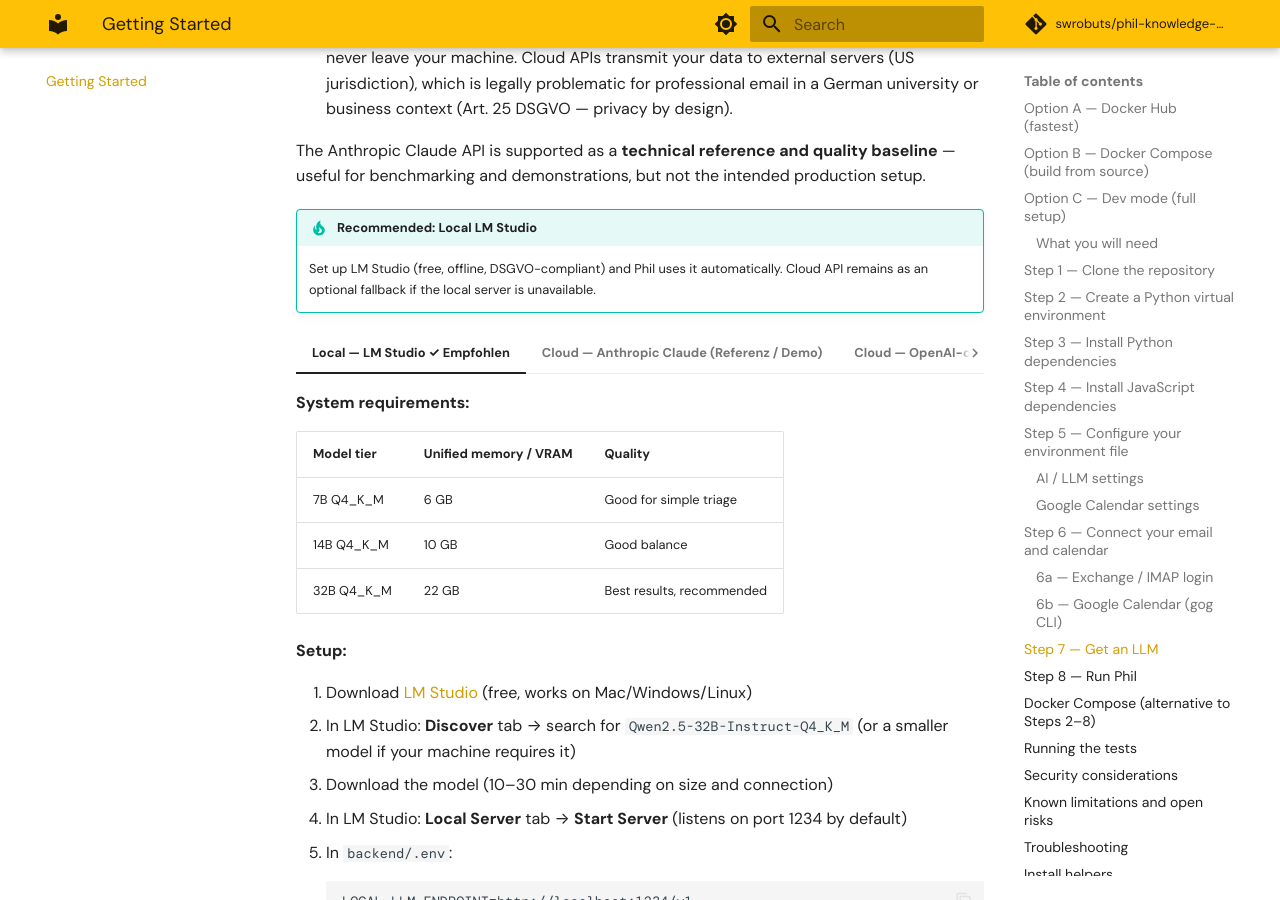
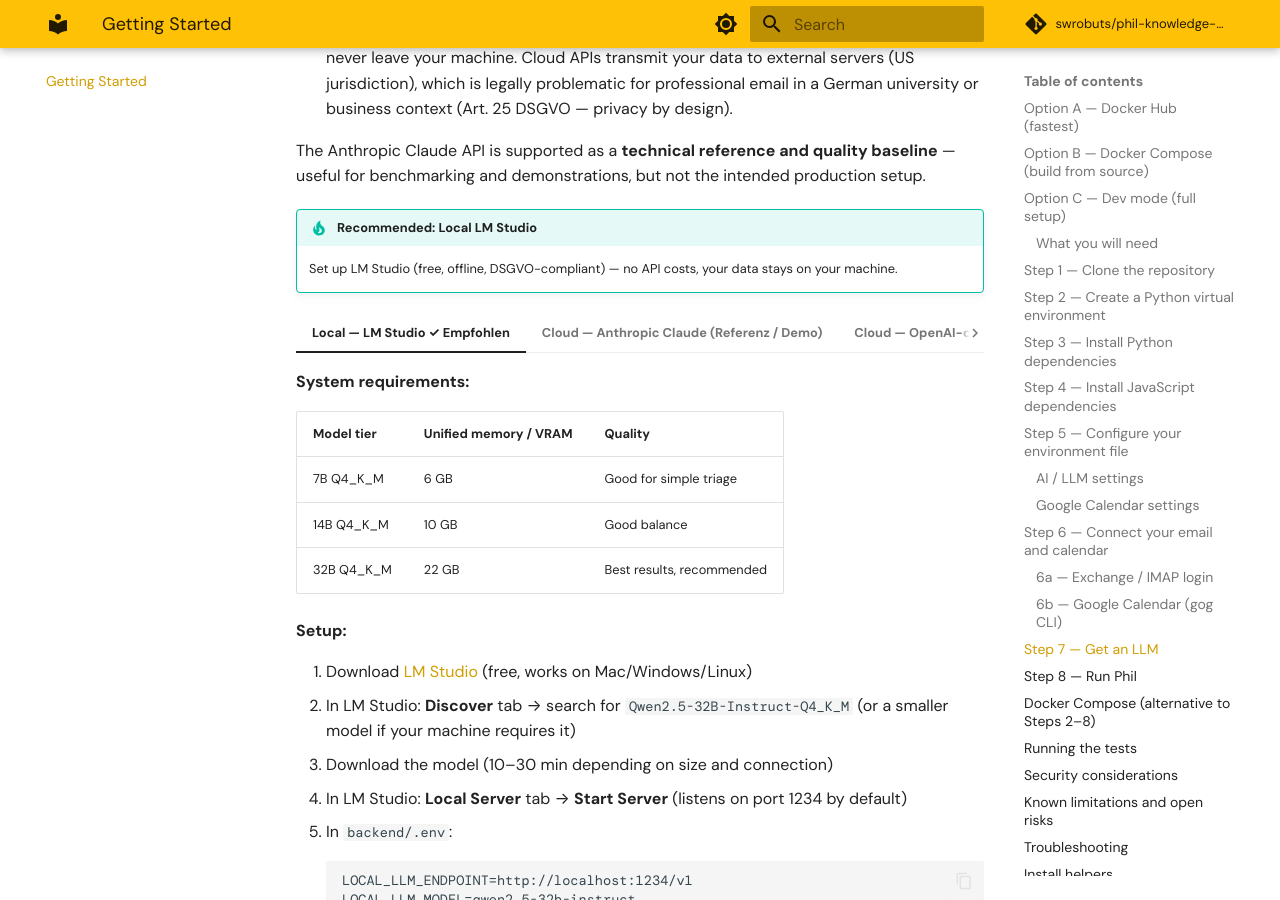
Before and after one commit to swrobuts/phil-website, an MkDocs documentation site: the page built from docs/setup.md, in a window 1280 px wide and 900 px high, scrolled down 6719 px. Built offline with MkDocs 1.6.1 and Material for MkDocs 9.7.7, drawn with Linux system fonts in a browser that asks for light colours; some web fonts are replaced; comment, search, counter and statistics services are not loaded.

Commit message:
fix: 'you decide' not Phil, remove all cloud-fallback framing

```diff
--- a/docs/setup.md
+++ b/docs/setup.md
@@ -310,7 +310,7 @@
 The Anthropic Claude API is supported as a **technical reference and quality baseline** — useful for benchmarking and demonstrations, but not the intended production setup.
 
 !!! tip "Recommended: Local LM Studio"
-    Set up LM Studio (free, offline, DSGVO-compliant) and Phil uses it automatically. Cloud API remains as an optional fallback if the local server is unavailable.
+    Set up LM Studio (free, offline, DSGVO-compliant) — no API costs, your data stays on your machine.
 
 === "Local — LM Studio ✓ Empfohlen"
 
@@ -537,7 +537,7 @@
 ??? question "LM Studio returns timeout / local LLM not responding"
     1. Open LM Studio → **Local Server** tab → confirm "Running" is shown.
     2. Test: `curl http://localhost:1234/v1/models` should return JSON.
-    3. Phil will **automatically fall back** to Anthropic if the local server is unavailable, as long as `ANTHROPIC_API_KEY` is set.
+    3. Check that `LOCAL_LLM_ENDPOINT` and `LOCAL_LLM_MODEL` are correctly set in `backend/.env`.
 
 ??? question "Frontend shows blank page or cannot reach backend"
     Confirm both servers are running: backend on port **8001**, frontend on port 5173. The frontend proxies API requests to the backend — if the backend is down, the frontend will show network errors in the browser console (F12).
--- a/index.html
+++ b/index.html
@@ -876,9 +876,9 @@
 
       <div class="tech-card reveal">
         <span class="tech-card-label">Hybrid LLM Architecture</span>
-        <h3>Cloud or local — Phil decides</h3>
-        <p>Phil's <code>LLMClient</code> class wraps both the Anthropic API and LM Studio's local OpenAI-compatible endpoint (<code>localhost:1234/v1</code>). On each request, it checks whether the local server responds within a timeout. If yes — local model, zero latency, zero cost, zero data transmission. If no — transparent fallback to the cloud.</p>
-        <p>This enables three real deployment scenarios: <strong>offline development</strong> (local model only, no internet), <strong>privacy-critical use</strong> (hospital, HR, legal — no data leaves the machine), and <strong>production with fallback</strong> (local for speed, cloud for reliability).</p>
+        <h3>Cloud or local — you decide</h3>
+        <p>Phil's <code>LLMClient</code> class supports both a local LM Studio endpoint (<code>localhost:1234/v1</code>) and the Anthropic cloud API. You configure which one to use in <code>backend/.env</code> — local is the recommended default for cost and data-privacy reasons.</p>
+        <p>This enables two real deployment scenarios: <strong>local-only</strong> (open-source model, no internet required, fully DSGVO-compliant) and <strong>cloud reference</strong> (Anthropic Claude for benchmarking and demos where local hardware is unavailable).</p>
         <p>LM Studio runs as a desktop application and serves any GGUF-quantised model as a REST API. <strong>Qwen2.5-32B-Instruct at Q4_K_M quantisation</strong> fits in 22 GB of unified memory and produces approximately 22 tokens per second on Apple M4 Pro — sufficient for real-time chat.</p>
       </div>
 
```
